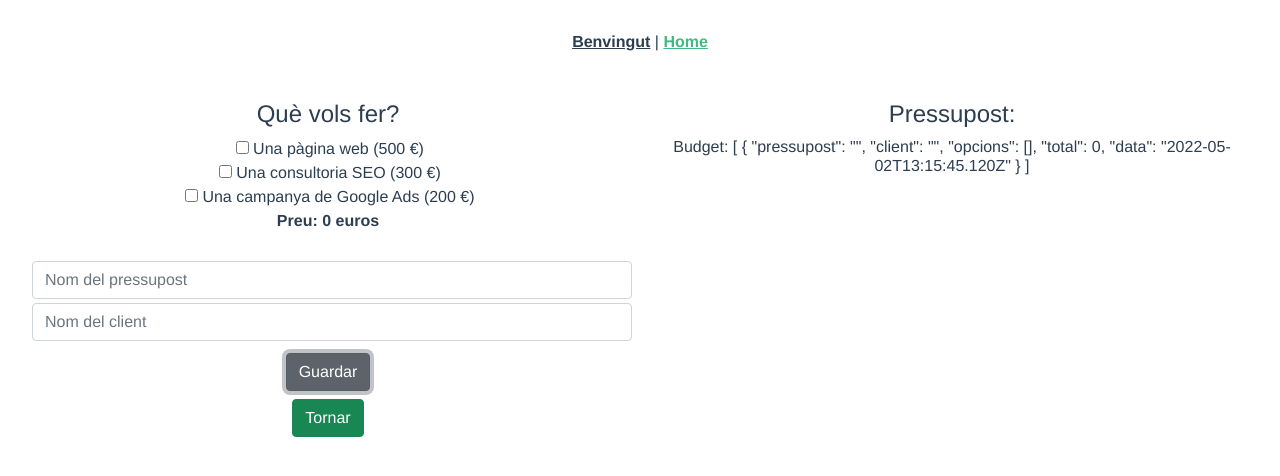
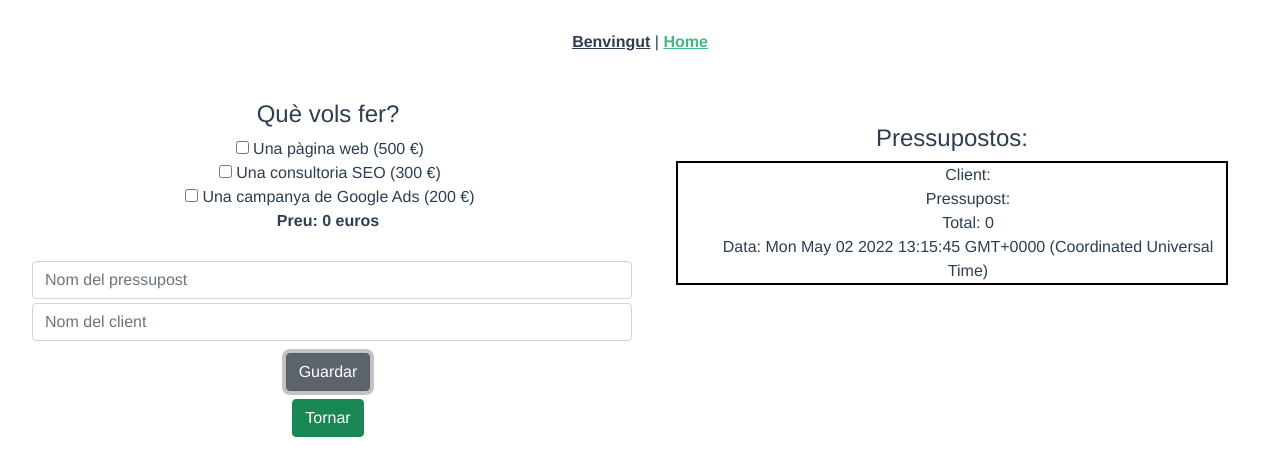
Before and after one commit to npuigdemont/pressupost, a Vue app: page /home in a window 1280 px wide. Both pictures are taken after a click on the button "Guardar". Shown: the top 476 px of the page. Built offline with nearby package versions, Linux system fonts and the light colour scheme.

Commit message:
exercici6

```diff
--- a/src/components/PressupostList.vue
+++ b/src/components/PressupostList.vue
@@ -1,14 +1,35 @@
 <template>
-    <div>
-        <h4>Pressupost:</h4>
+    <div class="m-4">
+        <h4>Pressupostos:</h4>
 
-        <h6>Budget: {{budget}}</h6>
+        <ul v-for="(pres, index) in budget" :key="index">
+            <li>Client: {{pres.client}}</li>
+            <li>Pressupost: {{pres.pressupost}}</li>
+            <li v-if="pres.opcions[0] == 500">Pàgina web || Quantitat de pàgines: {{pres.pag}} || Quantitat d'idiomes: {{pres.lang}}</li>
+            <li v-if="pres.opcions[0] == 300 || pres.opcions[1] == 300">Consultoria SEO</li>
+            <li v-if="pres.opcions[0] == 200 || pres.opcions[1] == 200 || pres.opcions[3] == 200">Campanya de Google Adds</li>
+
+            <li>Total: {{pres.total}}</li>
+            <li>Data: {{pres.data}}</li>
+        </ul>
     </div>
 </template>
 
 <script>
 export default {
     name: 'PressupostList',
-    props: ['budget']
+    props: ['budget'],
+
 }
 </script>
+
+<style scoped>
+ul {
+    border: 2px solid black;
+}
+li {
+    list-style: none;
+    text-decoration: none;
+    align-content: left;
+}
+</style>
```
